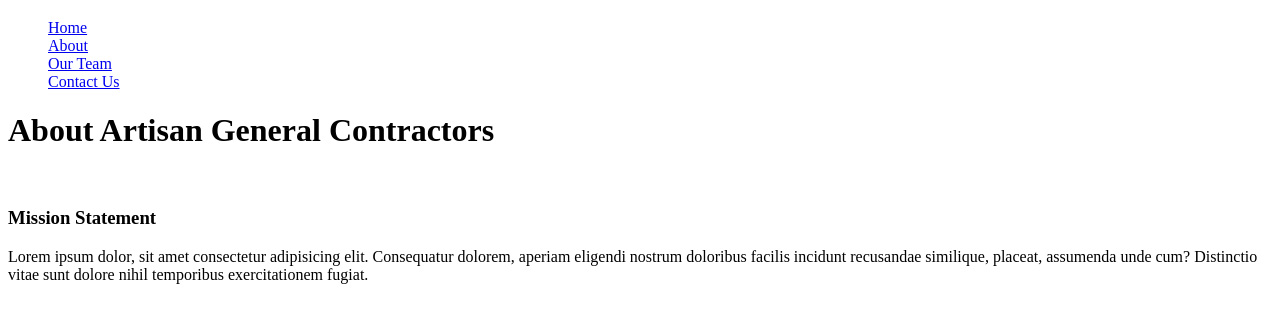
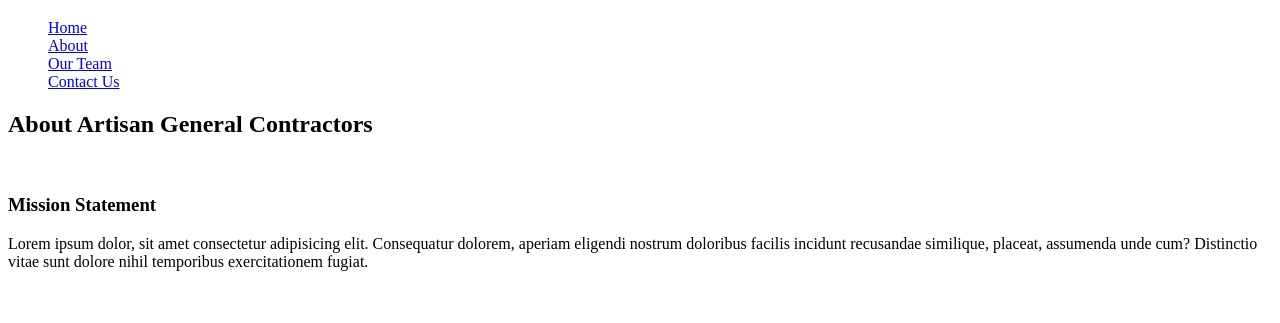
Before and after one commit to kdshapiro10/artisankc, a plain HTML site: page about.html in a window 1280 px wide. Shown: the part 61-384 px from the top of the page. Drawn offline with Linux system fonts and the light colour scheme.

Commit message:
Update about.html

```diff
--- a/about.html
+++ b/about.html
@@ -25,7 +25,7 @@
         </nav>
     </header>
     <main>
-        <h1>About Artisan General Contractors</h1>
+        <h2>About Artisan General Contractors</h2>
         <div id="mission">
             <img src="" alt="">
             <h3>Mission Statement</h3>
```
